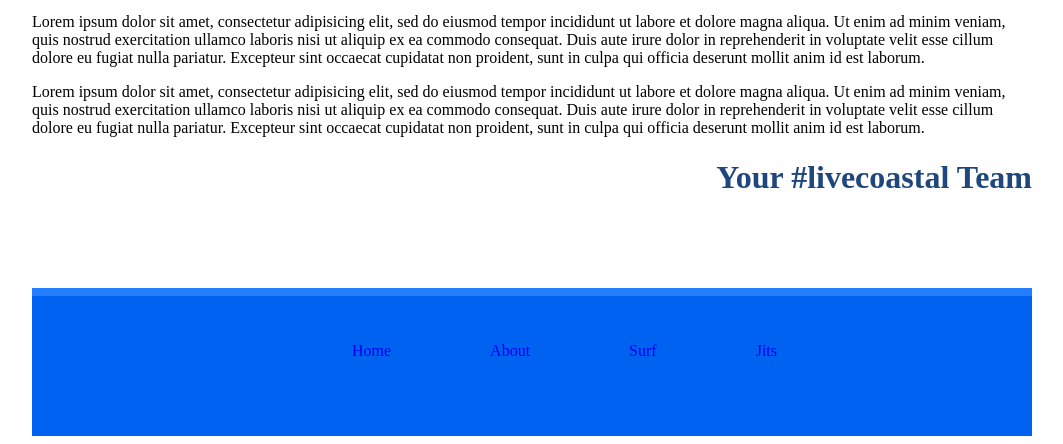
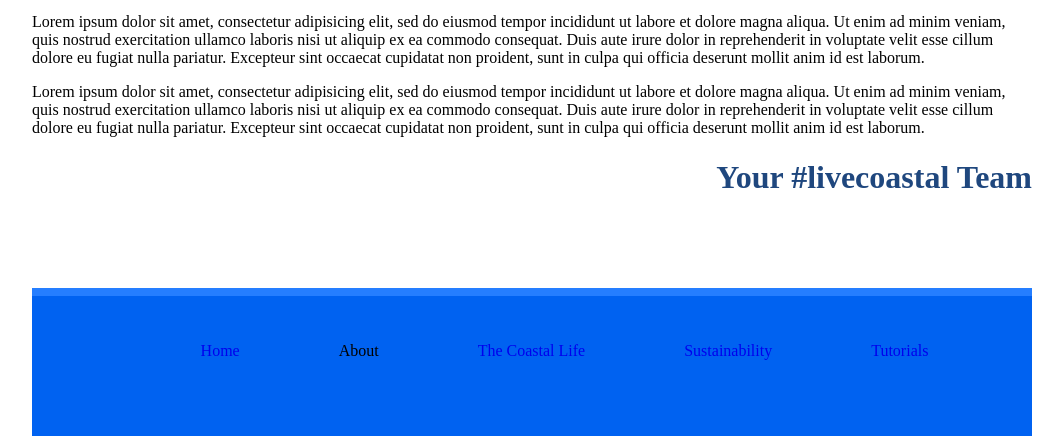
Before and after one commit to dasetienne/portfolio_website, a plain HTML site: page about.html in a window 1280 px wide. Shown: the part 802-1246 px from the top of the page, without its empty margins (108-1171 px from the left). Drawn offline with Linux system fonts and the light colour scheme.

Commit message:
Finished about.html

```diff
--- a/about.html
+++ b/about.html
@@ -4,7 +4,7 @@
 
 			<link rel="stylesheet" type="text/css" href="style.css">
 
-			<title>#livecoastal</title>
+			<title>About</title>
 
 	</head>
 
@@ -12,9 +12,6 @@
 		<div class="wrapper">
 
 		<div class="header">
-		<div class="navi">
-
-
 
 			<ul>
 				<li>
@@ -33,7 +30,6 @@
 					<a href="tutorials.html">Tutorials</a>
 			</ul>
 
-		</div>
 		</div>
 
 		<div class="subheader"> </div>
@@ -103,17 +99,19 @@
 
 			<ul>
 				<li>
-					<a href="/">Home</a>
+					<a href="index.html">Home</a>
 				</li>
 				<li>
-					<a href="/">About</a>
+					About
 				</li>
 				<li>
-					<a href="/">Surf</a>
+					<a href="coastallife.html">The Coastal Life</a>
 				</li>
 				<li>
-					<a href="/">Jits</a>
+					<a href="sustainability.html">Sustainability</a>
 				</li>
+				<li>
+					<a href="tutorials.html">Tutorials</a>
 			</ul>
 
 		</div>
```
